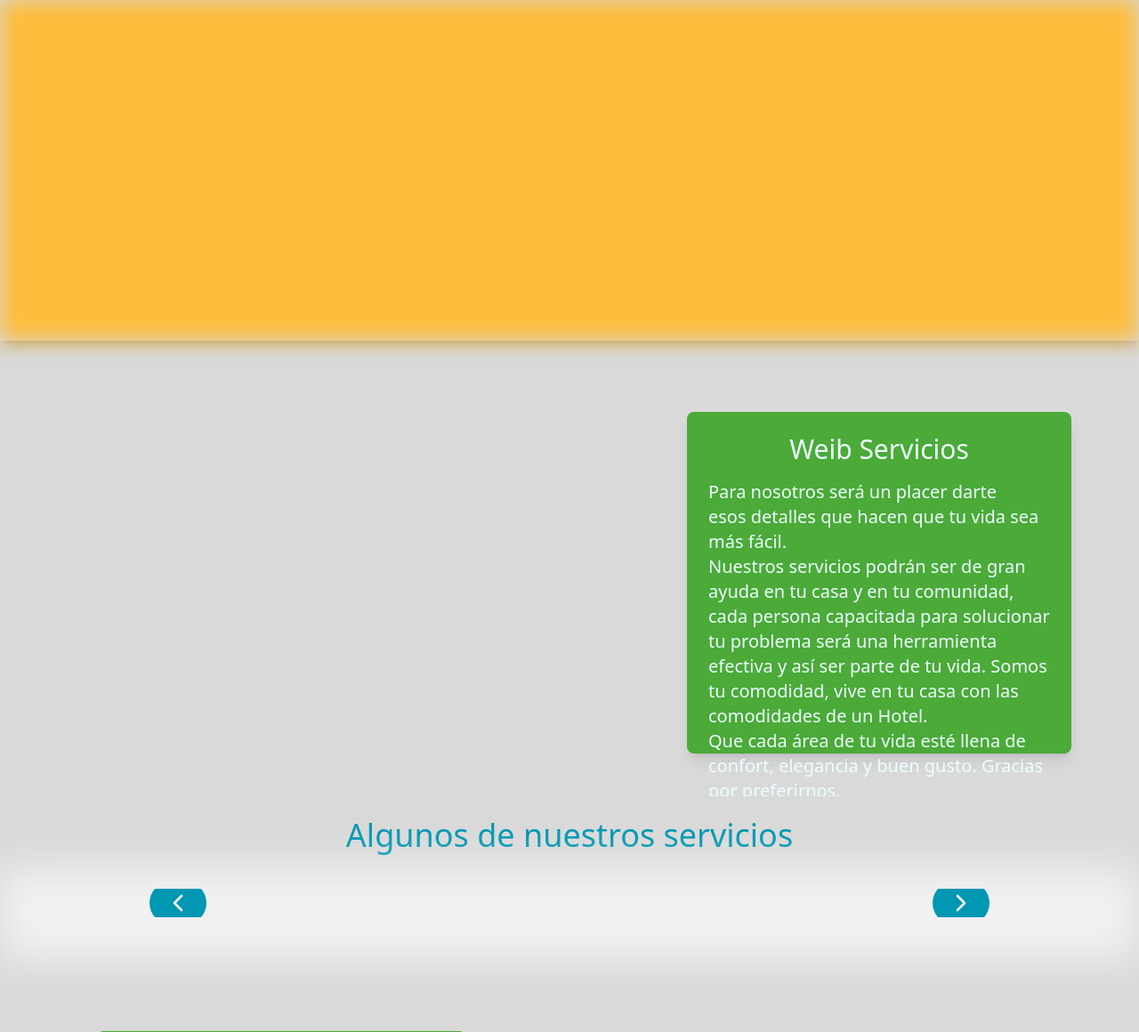
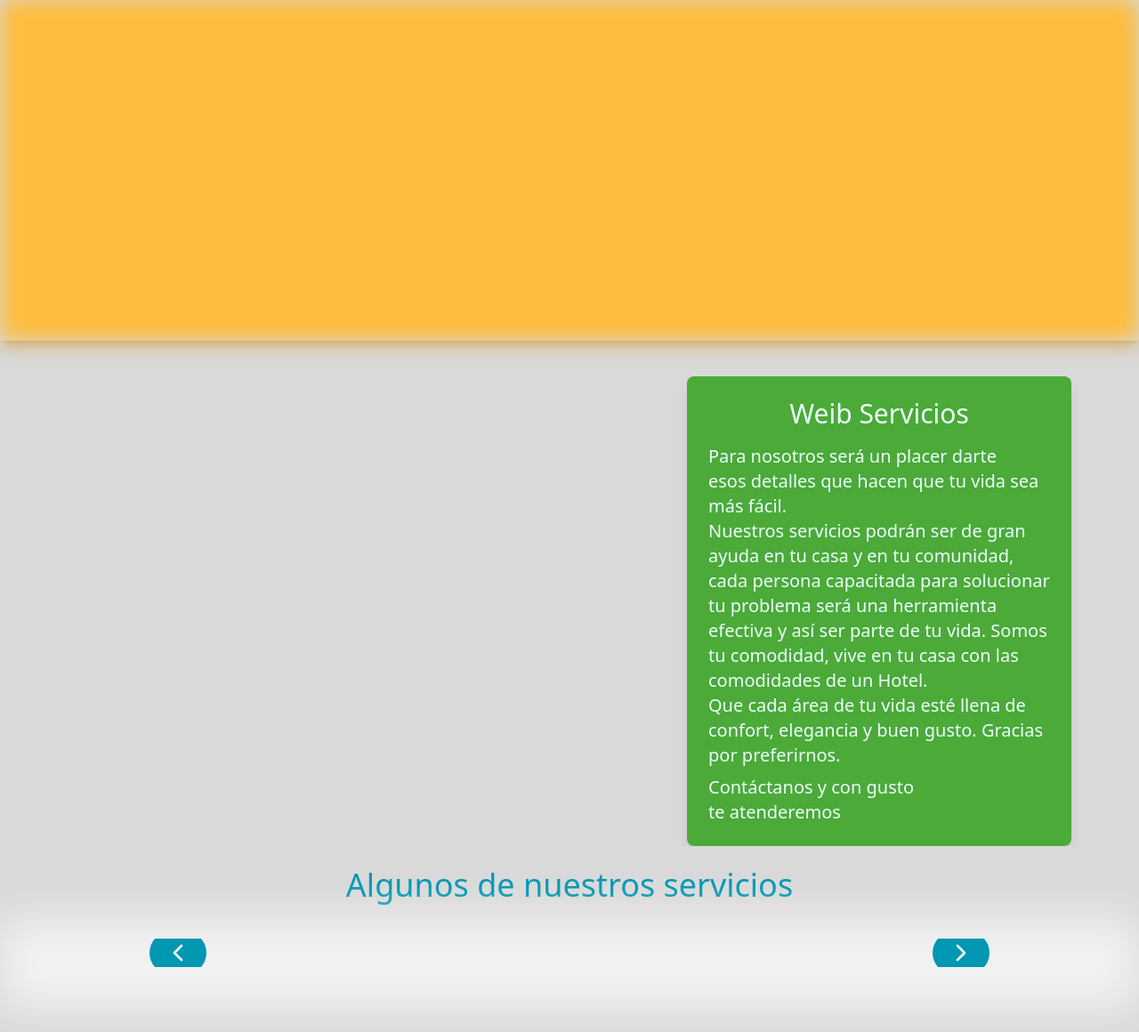
Before and after one commit to DeividVarg/Weib, a Django app: template main/templates/main.html in a window 1280 px wide. Shown: the part 74-1234 px from the top of the page at 89% size. Run offline with Django 5.2, Linux system fonts and the light colour scheme; the template is opened without the code that fills it, so the values that code supplies are empty; some libraries are stand-ins or nearby versions.

Commit message:
other changes

```diff
--- a/main/templates/main.html
+++ b/main/templates/main.html
@@ -38,8 +38,8 @@
 
     <!-- Servicios -->
     <section class="items-center mt-4 relative overflow-hidden">
-      <div class="flex justify-center space-x-14">
-        <div class="flex relative w-1/2 h-96 self-center">
+      <div class="flex justify-center space-x-14 items-center">
+        <div class="flex relative w-1/2 h-9/10 self-center">
           {%if imgs_servicios%}
           <img
             src="{% static 'servicios/'|add:imgs_servicios.0%}"
@@ -50,7 +50,7 @@
         </div>
 
         <div
-          class="flex flex-col mt-10 p-6 rounded-lg shadow-lg bg-[#4baa38] mb-12 z-40 h-96"
+          class="flex flex-col p-6 rounded-lg shadow-lg bg-[#4baa38] z-40 h-9/10"
         >
           <h3 class="text-3xl mb-4 mx-2 self-center text-cyan-50">
             Weib Servicios
```
